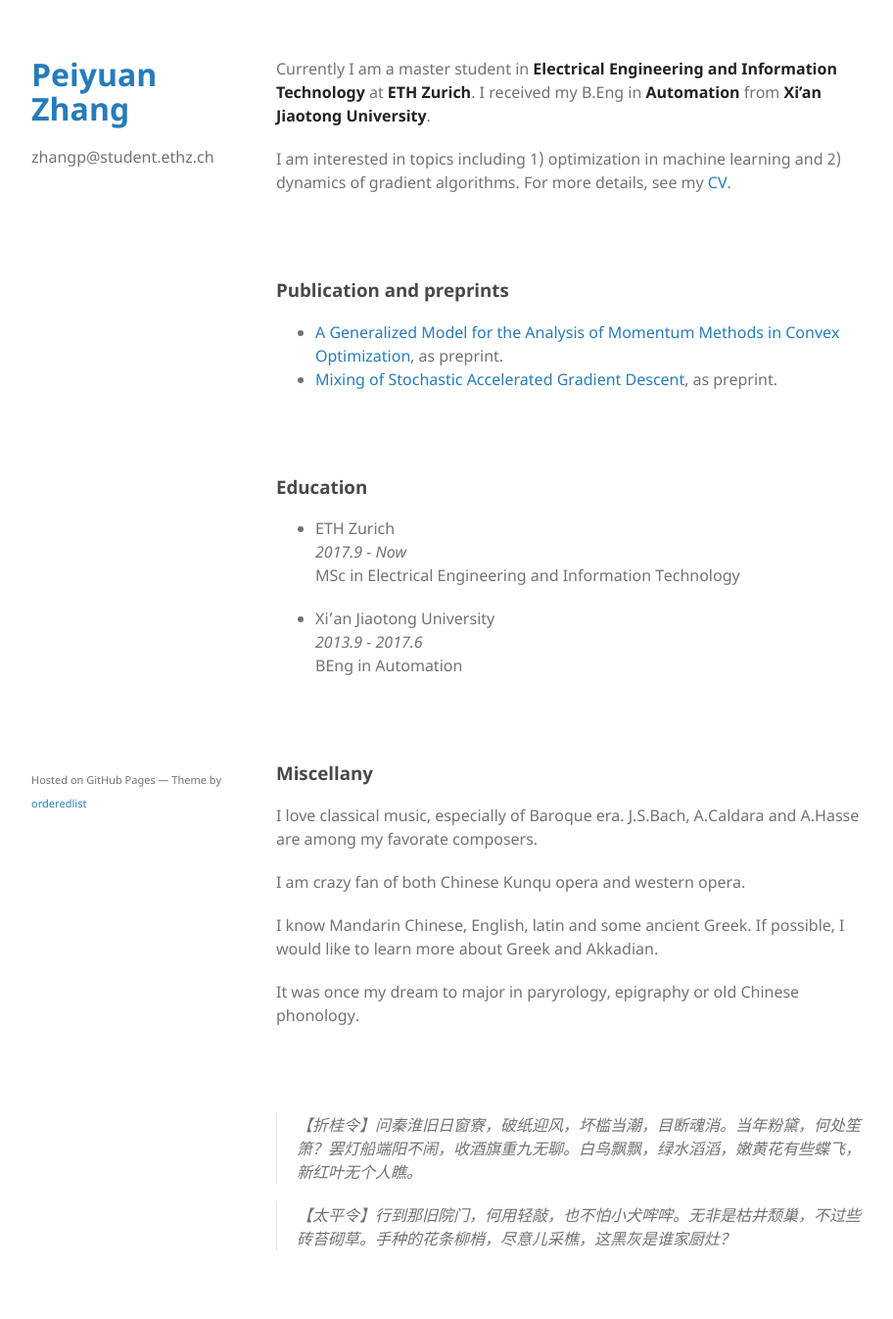
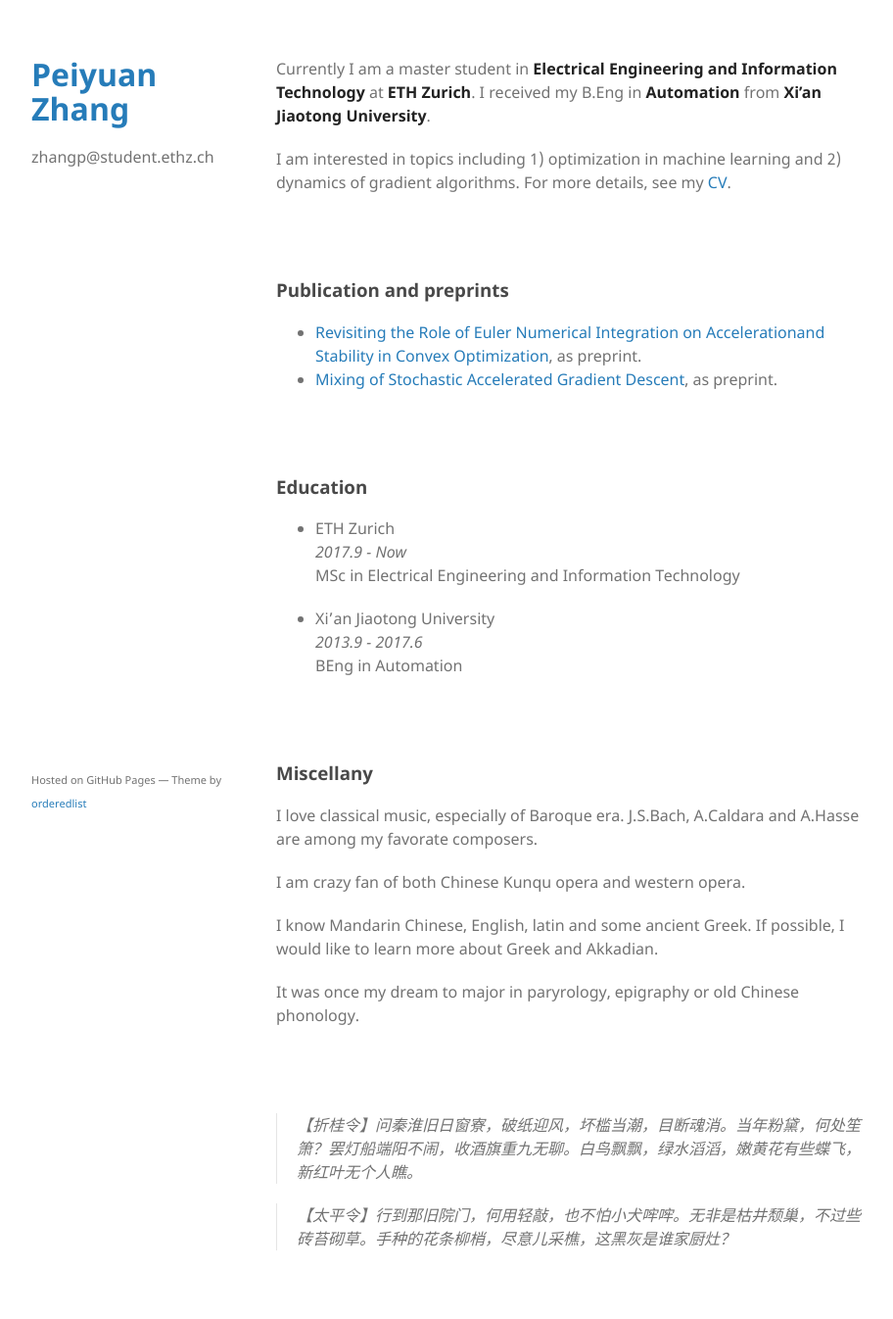
Before and after one commit to phei-iuen/phei-iuen.github.io, a Jekyll site: the page built from index.md, in a window 1280 px wide. Shown: the whole page at 98% size, without its empty margins (178-1090 px from the left). Built offline with Jekyll 4.4.1, drawn with Linux system fonts in a browser that asks for light colours.

Commit message:
Update index.md

```diff
--- a/index.md
+++ b/index.md
@@ -8,7 +8,7 @@ I am interested in topics including 1) optimization in machine learning and 2) d
 
 <br/><br/>
 ### Publication and preprints
-* [A Generalized Model for the Analysis of Momentum Methods in Convex Optimization](pdfs/revisiting.pdf), as preprint.
+* [Revisiting the Role of Euler Numerical Integration on Accelerationand Stability in Convex Optimization](pdfs/revisiting.pdf), as preprint.
 * [Mixing of Stochastic Accelerated Gradient Descent](pdfs/mixing.pdf), as preprint.
 
 <br/><br/>
```
